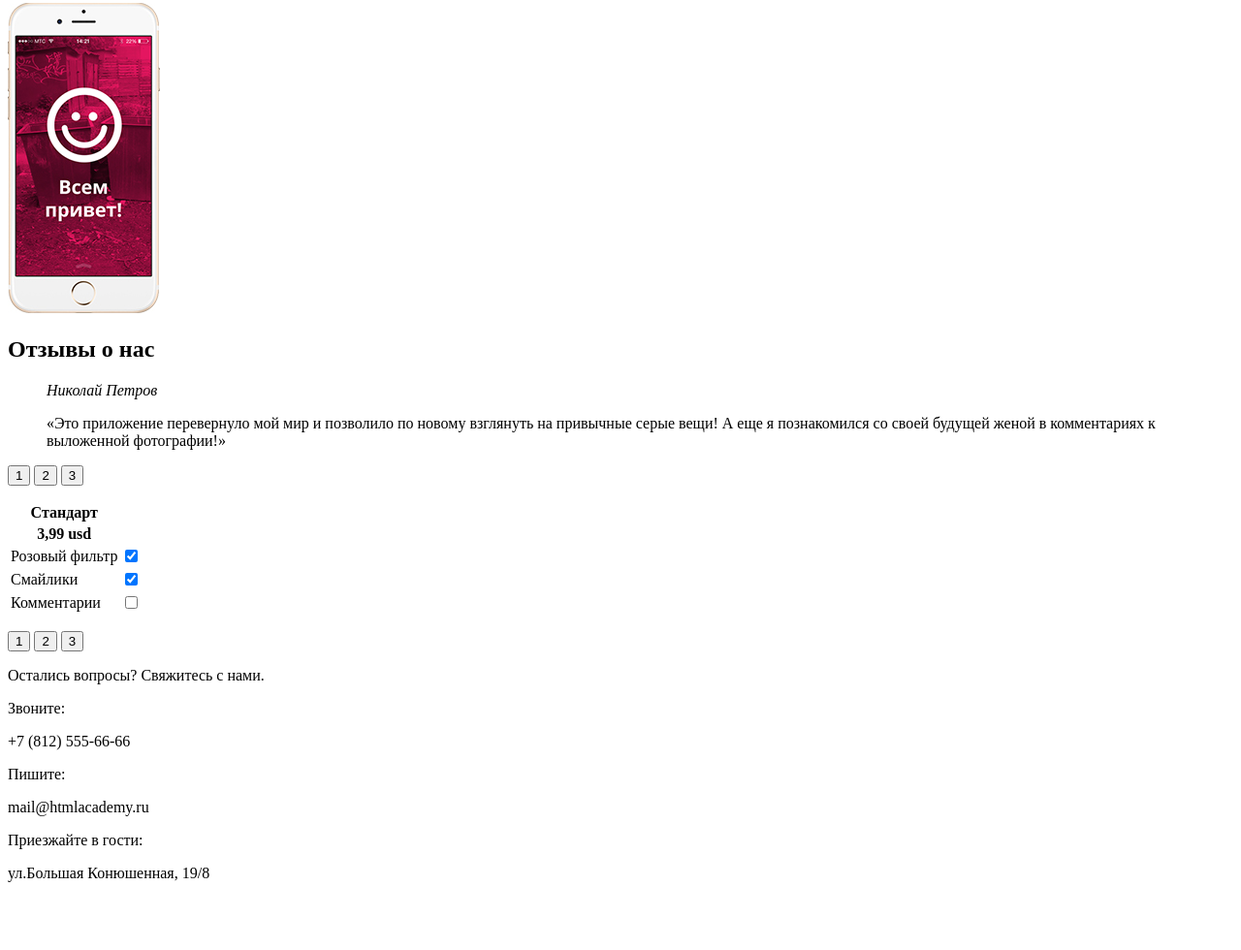
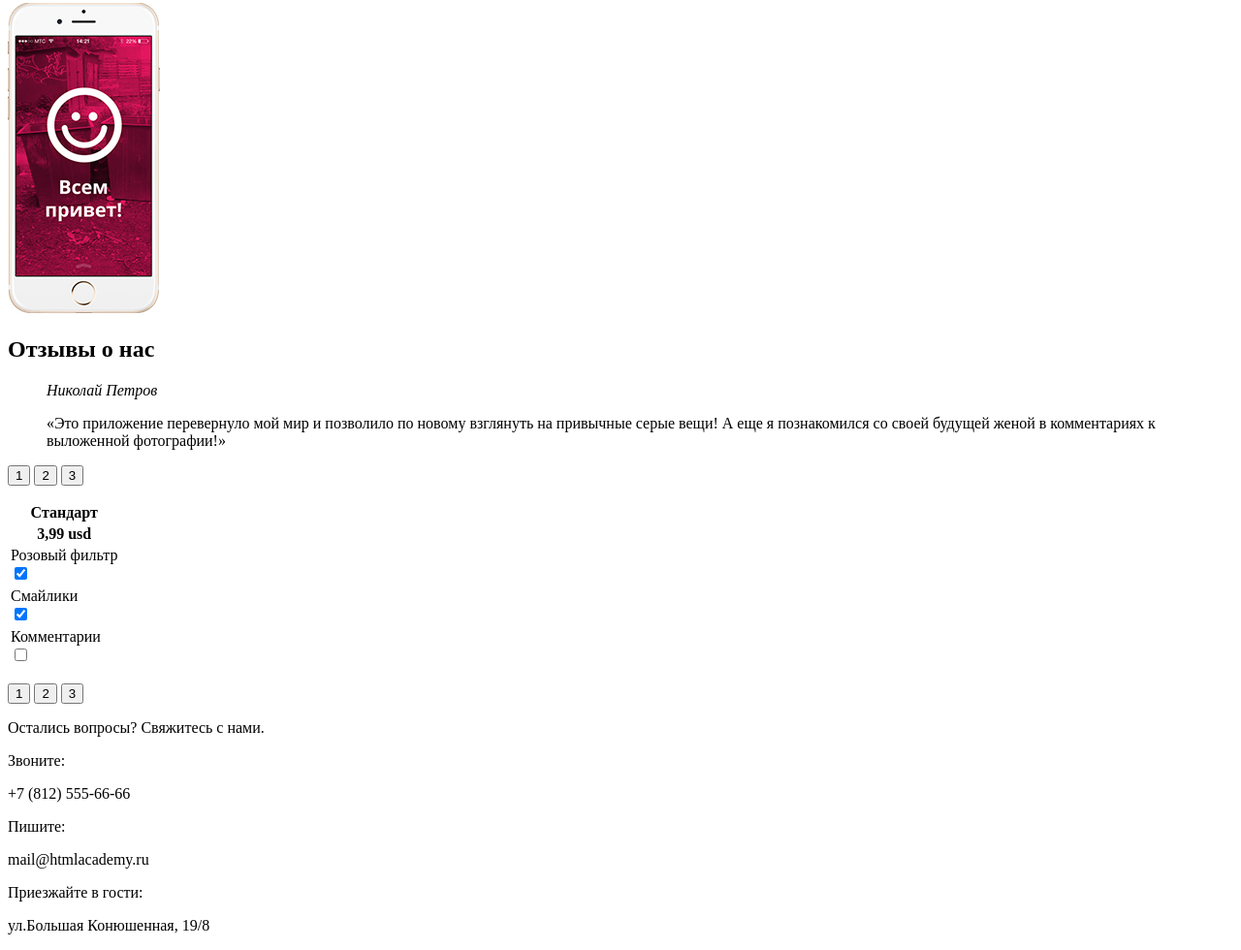
Before and after one commit to 4y6aka/270623-pink, a website: page source/index.html in a window 1280 px wide. Shown: the part 642-1622 px from the top of the page at 97% size. Before the commit the page ends 1568 px from the top, so only its background shows below. Drawn offline with Linux system fonts and the light colour scheme.

Commit message:
Вынул чекбокс из <td>, обернул в <div> и положил в вышележащий <td>

```diff
--- a/source/index.html
+++ b/source/index.html
@@ -92,16 +92,19 @@
               </tr>
             </thead>
             <tr>
-              <td class="goods__feature">Розовый фильтр</td>
-              <td class="goods__feature-exist"><input type="checkbox" checked></td>
+              <td class="goods__feature">Розовый фильтр
+                <div class="goods__feature-exist"><input type="checkbox" checked></div>
+              </td>
             </tr>
             <tr>
-              <td class="goods__feature">Смайлики</td>
-              <td class="goods__feature-exist"><input type="checkbox" checked></td>
+              <td class="goods__feature">Смайлики
+                <div class="goods__feature-exist"><input type="checkbox" checked></div>
+              </td>
             </tr>
             <tr>
-              <td class="goods__feature">Комментарии</td>
-              <td class="goods__feature-exist"><input type="checkbox"></td>
+              <td class="goods__feature">Комментарии
+                <div class="goods__feature-exist"><input type="checkbox"></div>
+              </td>
             </tr>
           </table>
           <p class="goods__toggles slider__toggles">
```
